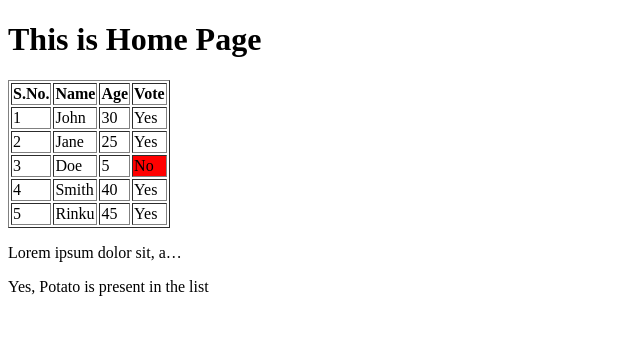
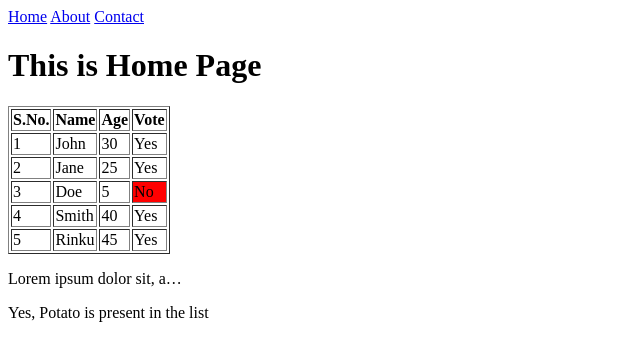
Before and after one commit to pushp314/Django-Revision, a Django app: page / in a window 1280 px wide. Shown: the top 361 px of the page, without its empty margins (0-640 px from the left). Run offline with Django 4.2, Linux system fonts and the light colour scheme.

Commit message:
second commit

```diff
--- a/learnapp/templates/base.html
+++ b/learnapp/templates/base.html
@@ -6,6 +6,11 @@
     <title>Document</title>
 </head>
 <body>
+    <nav>
+        <a href="{% url 'index' %}">Home</a>
+        <a href="{% url 'about' %}">About</a>
+        <a href="{% url 'contact' %}">Contact</a>
+    </nav>
     {% block content %}
 
     {% endblock %}
--- a/learnapp/templates/index.html
+++ b/learnapp/templates/index.html
@@ -1,6 +1,8 @@
 {% extends 'base.html' %}
 
 {% block content %}
+
+
 
 <h1>This is Home Page</h1>
 
```
